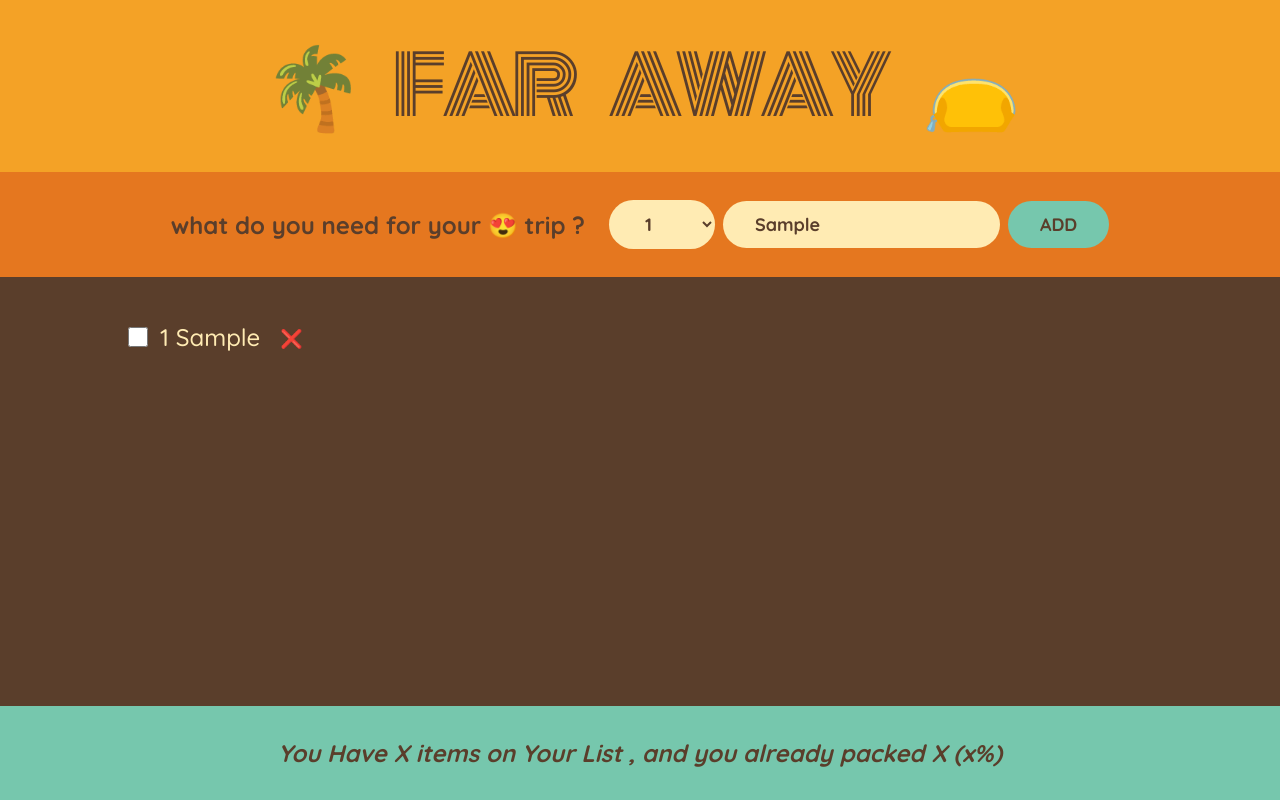
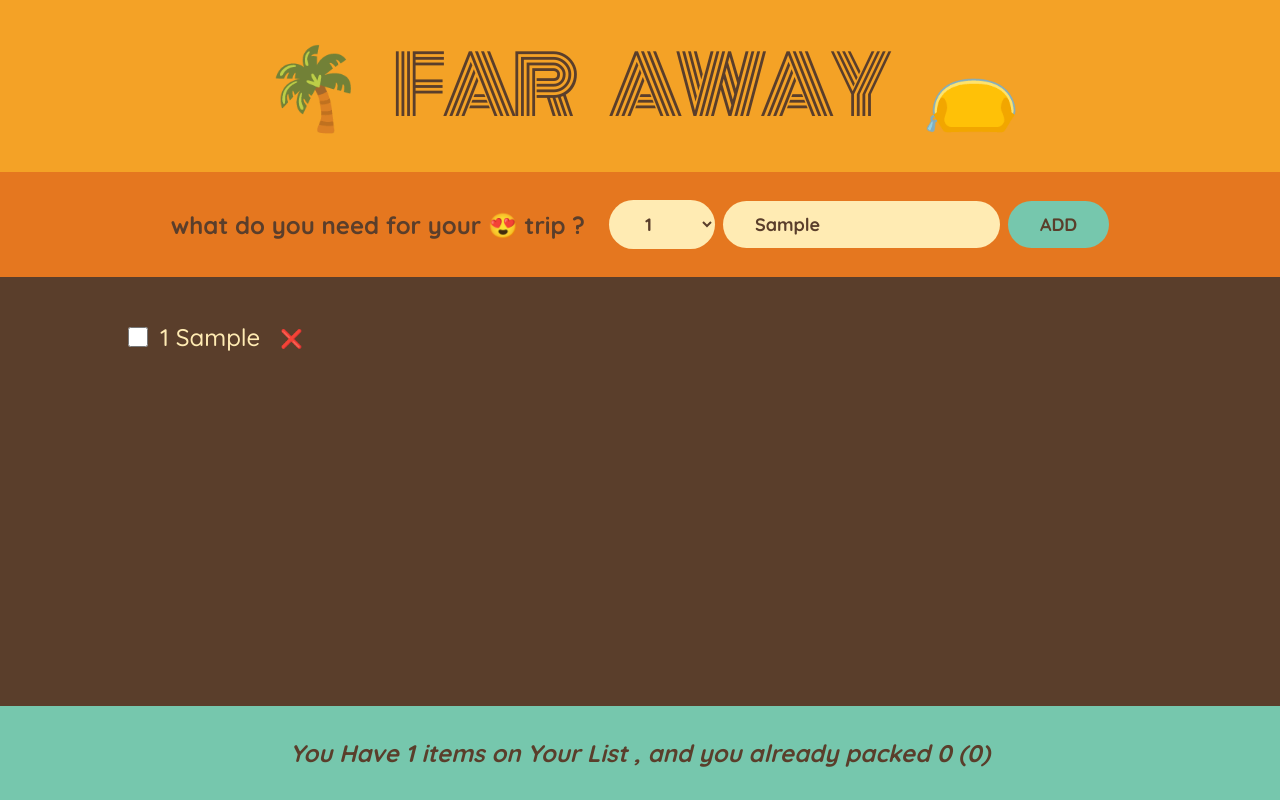
Before and after one commit to MethodManav/Far-Away, a React (Vite) app: page / in a window 1280 px wide. Both pictures are taken after typing "Sample" into the empty fields and a click on the button "ADD". Built offline with nearby package versions, Linux system fonts and the light colour scheme.

Commit message:
feat/stats functionality

```diff
--- a/src/component/App.jsx
+++ b/src/component/App.jsx
@@ -31,7 +31,7 @@ function App() {
         onDelete={handleDeleteItem}
         onUpdate={handleUpdate}
       />
-      <Stats />
+      <Stats item={items} />
     </div>
   );
 }
--- a/src/component/Stats.jsx
+++ b/src/component/Stats.jsx
@@ -1,7 +1,22 @@
-export default function Stats() {
+export default function Stats({ item }) {
+  if (!item.length) {
+    return (
+      <p className="stats">
+        <em>start adding some items to your package list 🚀</em>
+      </p>
+    );
+  }
+  const numItem = item.length;
+  const packedItem = item.filter((items) => items.packed).length;
+  const percentage = Math.round((packedItem / numItem) * 100);
+
   return (
     <footer className="stats">
-      <em>You Have X items on Your List , and you already packed X (x%)</em>
+      <em>
+        {percentage === 1000
+          ? `You got Everything..!Ready to go ✈️`
+          : `You Have ${numItem} items on Your List , and you already packed ${packedItem} (${percentage})`}
+      </em>
     </footer>
   );
 }
```
